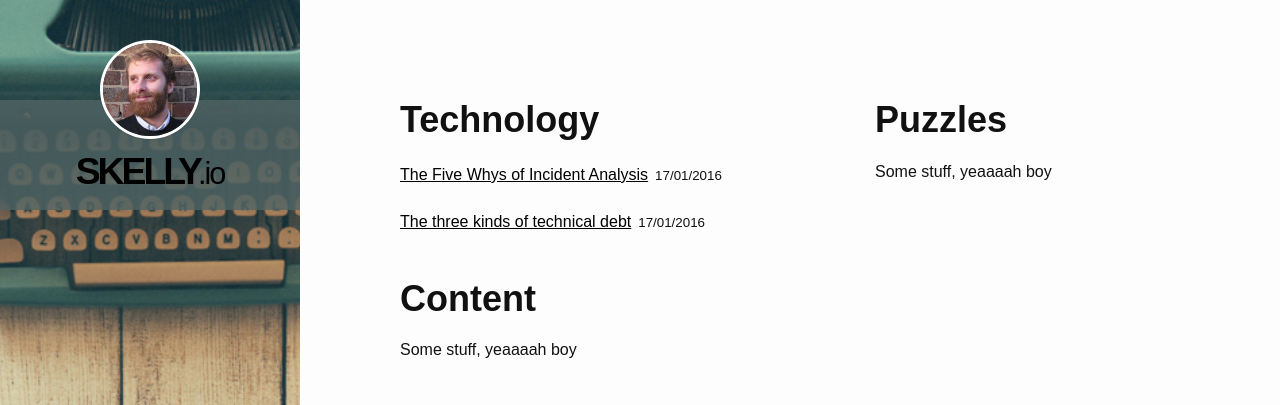
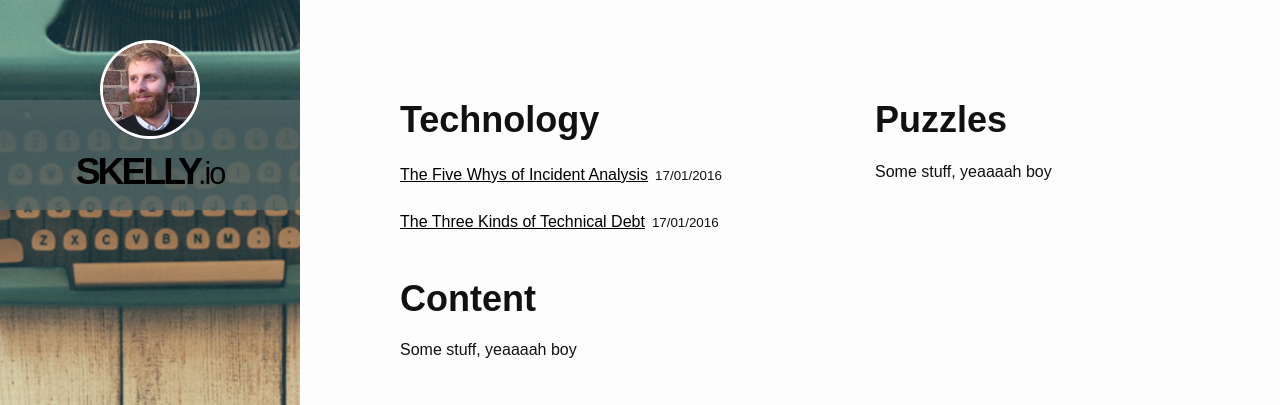
Before and after one commit to skellystudios/skelly-io, a Jekyll site: the page built from skellyio-jekyll/index.html, in a window 1280 px wide. Shown: the top 405 px of the page. Built offline with Jekyll 4.4.1, drawn with Linux system fonts in a browser that asks for light colours.

Commit message:
Capitalize

```diff
--- a/skellyio-jekyll/_posts/2016-01-17-three-types-of-technical-debt.markdown
+++ b/skellyio-jekyll/_posts/2016-01-17-three-types-of-technical-debt.markdown
@@ -1,6 +1,6 @@
 ---
 layout: post
-title:  "The three kinds of technical debt"
+title:  "The Three Kinds of Technical Debt"
 date:   2016-01-17 18:39:51 +0000
 categories: technology
 sidebar-image: https://images.unsplash.com/photo-1439737567250-e9ea931e97a4?crop=entropy&dpr=2&fit=crop&fm=jpg&h=700&ixjsv=2.1.0&ixlib=rb-0.3.5&q=50&w=1300
```
